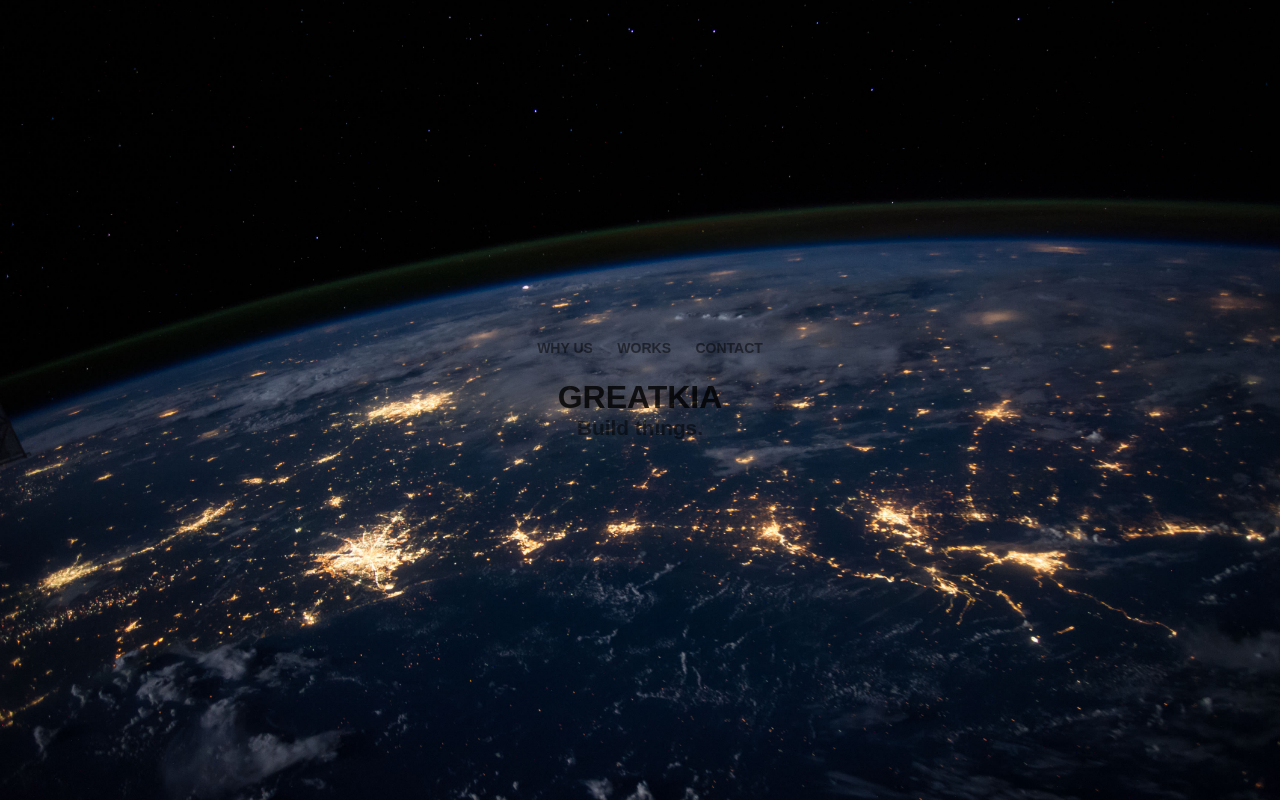
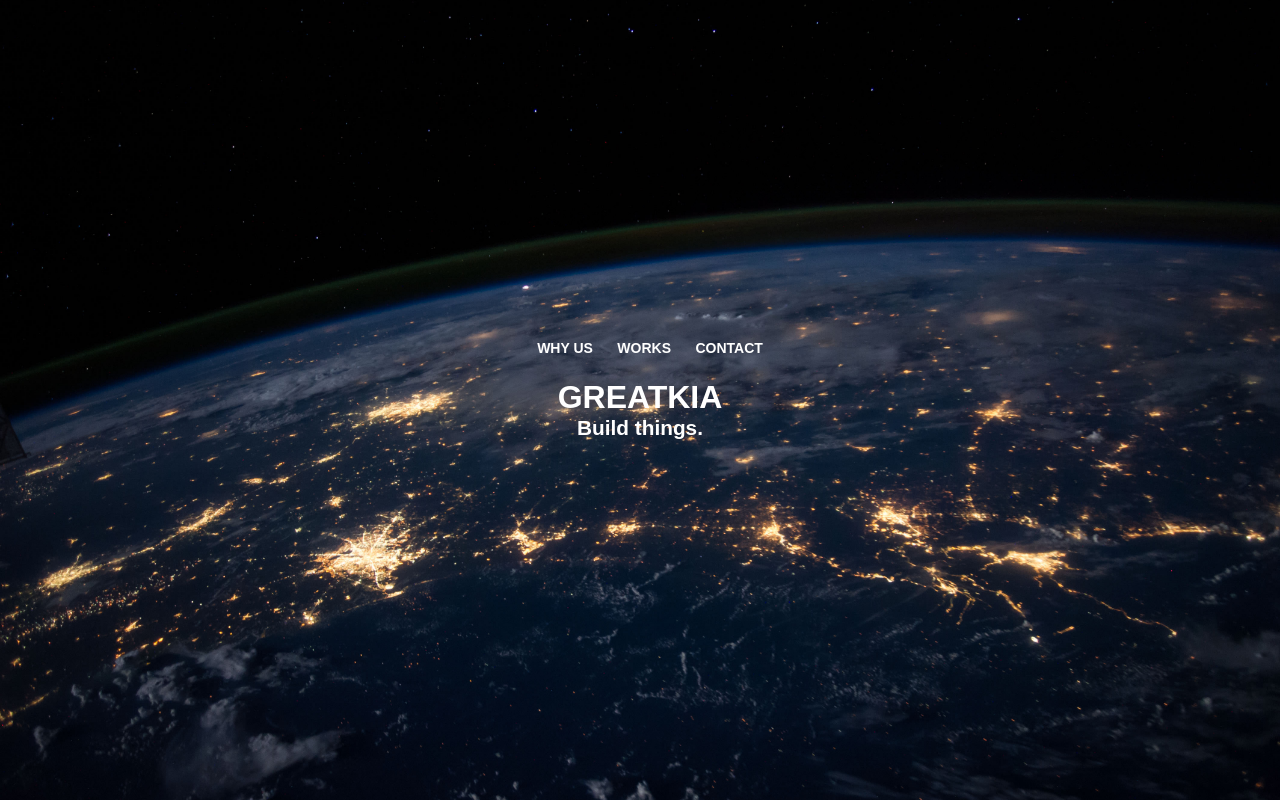
Before and after one commit to jordant97/greatkia, a plain HTML site: page index.html in a window 1280 px wide. Drawn offline with nearby package versions, Linux system fonts and the light colour scheme.

Commit message:
Change font color

```diff
--- a/css/style.css
+++ b/css/style.css
@@ -27,7 +27,7 @@ header {
 }
 
 h1 {
-    color: rgba(0,0,0,0.8);
+    color: rgba(255,255,255,1);
     font-size: 2em;
     margin-bottom: 0;
 }
@@ -39,11 +39,11 @@ h3 {
 
 a {
     text-decoration: none;
-    color: rgba(0,0,0,0.5);
+    color: rgba(255,255,255,1);
 }
 
 a:hover {
-    color: rgba(0,0,0,1);
+    color: rgba(255,182,193,0.8);
 }
 
 .mySlides {
@@ -53,7 +53,7 @@ a:hover {
 nav a {
     display: inline-block;
     margin-left: 20px;
-    color: rgba(0,0,0,0.5);
+    color: rgba(255,255,255,1);
     font-size: 14px;
     font-weight: 700;
     text-transform: uppercase;
```
